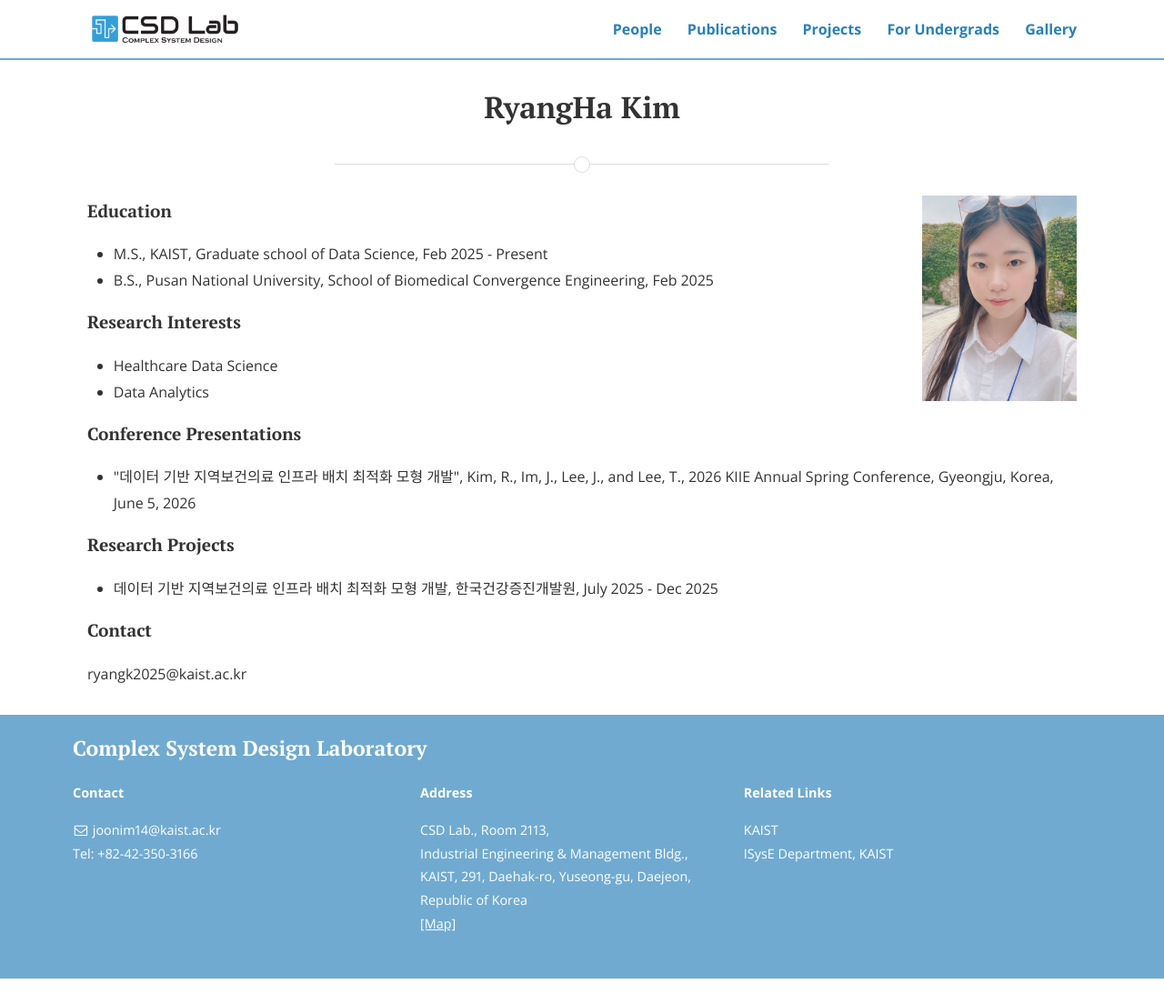
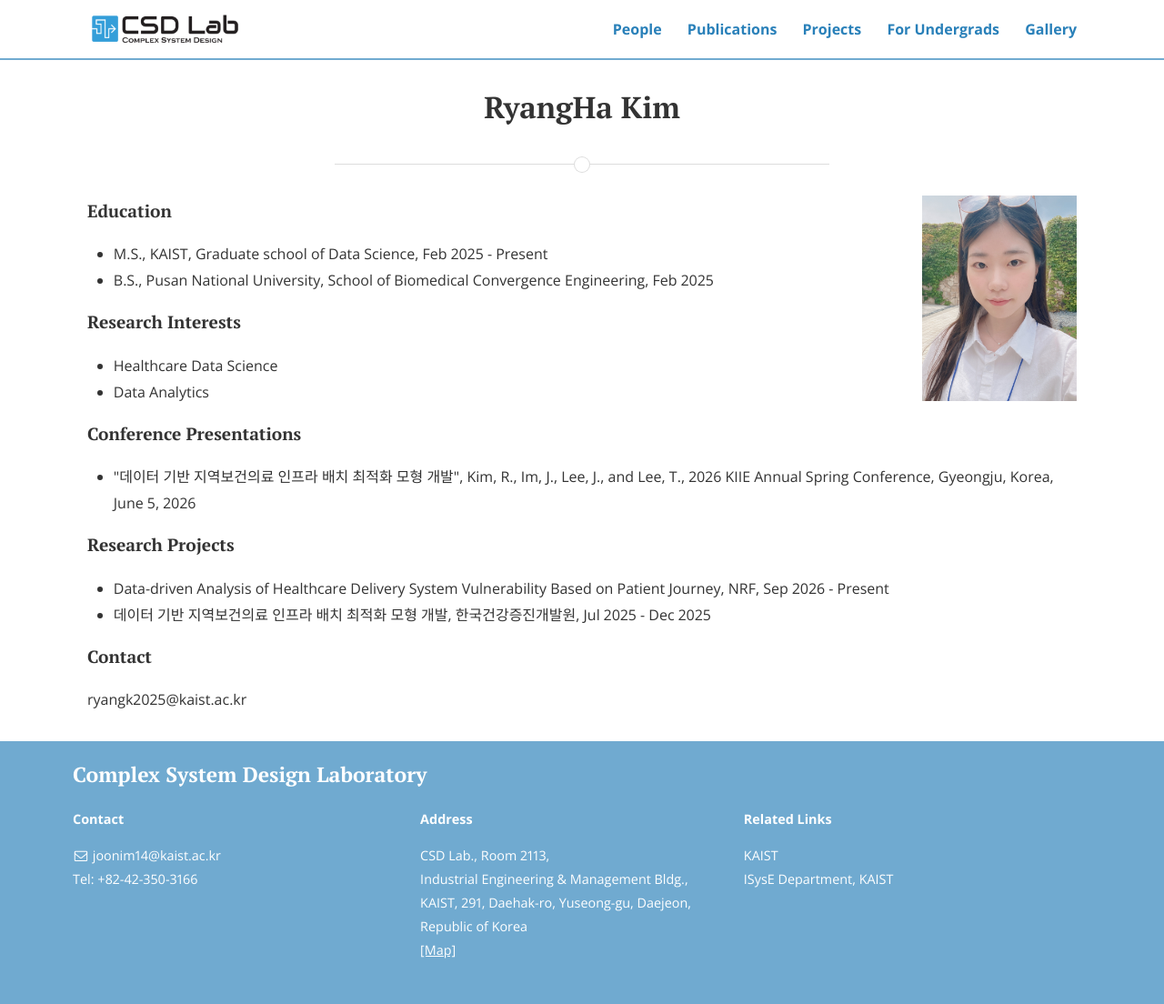
Before and after one commit to CSDlab-KAIST/csdlab-kaist.github.io, a Jekyll site: the page built from people/ryangha.html, in a window 1280 px wide. Shown: the whole page at 91% size. Built offline with Jekyll 4.4.1, drawn with Linux system fonts in a browser that asks for light colours; nearby versions of some CDN libraries; before the commit the page ends 1076 px from its top, so only the background shows below that.

Commit message:
Update ryangha.html

```diff
--- a/people/ryangha.html
+++ b/people/ryangha.html
@@ -9,7 +9,6 @@ title: RyangHa Kim
 
 
 <img src="{{'/assets/img/members/Ryangha_1.jpeg' | prepend: site.baseurl }}" style="float: right; width: 170px; margin: 0 0 2em 2em">
-
 
 <h4>Education</h4>
 <ul>
@@ -30,7 +29,8 @@ title: RyangHa Kim
 
 <h4>Research Projects</h4>
 <ul>
-  <li>데이터 기반 지역보건의료 인프라 배치 최적화 모형 개발, 한국건강증진개발원, July 2025 - Dec 2025 </li>
+  <li>Data-driven Analysis of Healthcare Delivery System Vulnerability Based on Patient Journey, NRF, Sep 2026 - Present</li>
+  <li>데이터 기반 지역보건의료 인프라 배치 최적화 모형 개발, 한국건강증진개발원, Jul 2025 - Dec 2025 </li>
 </ul>
 
 <h4>Contact</h4>
```
